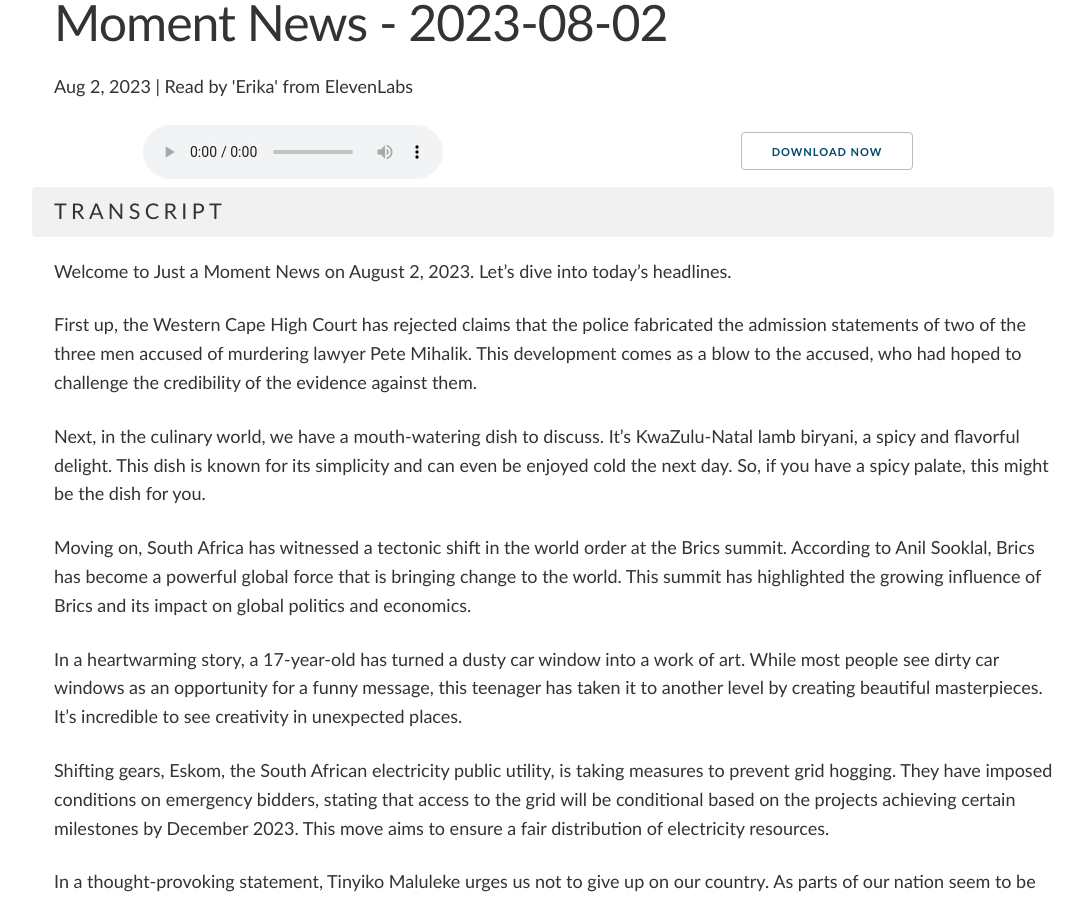
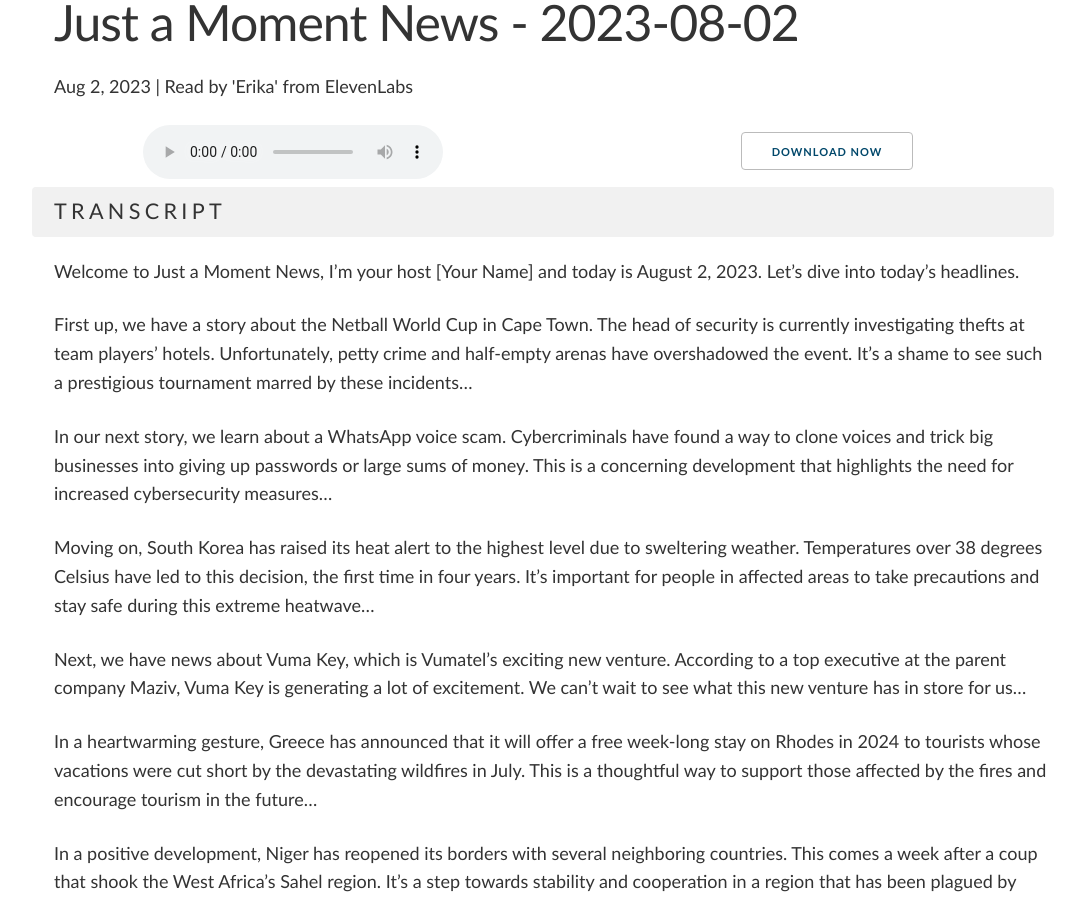
Before and after one commit to shauntrennery/moment, a Jekyll site: the page built from docs/_posts/2023-08-02-news.md, in a window 1280 px wide and 900 px high, scrolled down 414 px. Shown: the whole window, without its empty margins (86-1171 px from the left). Built offline with Jekyll 4.4.1, drawn with Linux system fonts in a browser that asks for light colours; comment, search, counter and statistics services are not loaded; some of the changed text lies outside the part shown.

Commit message:
Add 2023-08-02 Just a Moment News

```diff
--- a/docs/_posts/2023-08-02-news.md
+++ b/docs/_posts/2023-08-02-news.md
@@ -15,26 +15,26 @@
 
 ### Transcript
 
-Welcome to Just a Moment News on August 2, 2023. Let's dive into today's headlines.
+Welcome to Just a Moment News, I'm your host [Your Name] and today is August 2, 2023. Let's dive into today's headlines.
 
-First up, the Western Cape High Court has rejected claims that the police fabricated the admission statements of two of the three men accused of murdering lawyer Pete Mihalik. This development comes as a blow to the accused, who had hoped to challenge the credibility of the evidence against them.
+First up, we have a story about the Netball World Cup in Cape Town. The head of security is currently investigating thefts at team players' hotels. Unfortunately, petty crime and half-empty arenas have overshadowed the event. It's a shame to see such a prestigious tournament marred by these incidents...
 
-Next, in the culinary world, we have a mouth-watering dish to discuss. It's KwaZulu-Natal lamb biryani, a spicy and flavorful delight. This dish is known for its simplicity and can even be enjoyed cold the next day. So, if you have a spicy palate, this might be the dish for you.
+In our next story, we learn about a WhatsApp voice scam. Cybercriminals have found a way to clone voices and trick big businesses into giving up passwords or large sums of money. This is a concerning development that highlights the need for increased cybersecurity measures...
 
-Moving on, South Africa has witnessed a tectonic shift in the world order at the Brics summit. According to Anil Sooklal, Brics has become a powerful global force that is bringing change to the world. This summit has highlighted the growing influence of Brics and its impact on global politics and economics.
+Moving on, South Korea has raised its heat alert to the highest level due to sweltering weather. Temperatures over 38 degrees Celsius have led to this decision, the first time in four years. It's important for people in affected areas to take precautions and stay safe during this extreme heatwave...
 
-In a heartwarming story, a 17-year-old has turned a dusty car window into a work of art. While most people see dirty car windows as an opportunity for a funny message, this teenager has taken it to another level by creating beautiful masterpieces. It's incredible to see creativity in unexpected places.
+Next, we have news about Vuma Key, which is Vumatel's exciting new venture. According to a top executive at the parent company Maziv, Vuma Key is generating a lot of excitement. We can't wait to see what this new venture has in store for us...
 
-Shifting gears, Eskom, the South African electricity public utility, is taking measures to prevent grid hogging. They have imposed conditions on emergency bidders, stating that access to the grid will be conditional based on the projects achieving certain milestones by December 2023. This move aims to ensure a fair distribution of electricity resources.
+In a heartwarming gesture, Greece has announced that it will offer a free week-long stay on Rhodes in 2024 to tourists whose vacations were cut short by the devastating wildfires in July. This is a thoughtful way to support those affected by the fires and encourage tourism in the future...
 
-In a thought-provoking statement, Tinyiko Maluleke urges us not to give up on our country. As parts of our nation seem to be falling apart, it's essential not to label ourselves as a failed state. This reflection raises important questions about the state of our society and the need for collective action.
+In a positive development, Niger has reopened its borders with several neighboring countries. This comes a week after a coup that shook the West Africa's Sahel region. It's a step towards stability and cooperation in a region that has been plagued by instability...
 
-Now, let's turn our attention to international news. China is looking to limit children to two hours a day on their phones. The country's cyberspace regulator believes that children under 18 should have restricted smartphone usage. This decision has had a significant impact on tech companies, with shares tumbling in response.
+Shifting gears, we have a story about Deputy President Mashatile's sons and their business associates. It has come to light that a 24-year-old woman, who goes by the name "Unemployed girl chronicles" on TikTok, secured a three-year firefighting and detecting tender along with Deputy President Mashatile's son. This raises questions about transparency and fairness in the tender process...
 
-In a phone call between Turkey's President Tayyip Erdogan and Russian President Vladimir Putin, the importance of a grain deal was emphasized. Erdogan's office highlighted the need to avoid any actions that could jeopardize the resumption of the Black Sea grain initiative. This conversation underscores the significance of agricultural trade between the two countries.
+In a court testimony, a close friend of Meyiwa, Mthokozisi Thwala, confirmed the details provided by Zandie Khumalo-Gumede regarding the robbery that led to Meyiwa's death. Thwala stated that the gunman had dreadlocks and his alleged accomplice carried a sharp object resembling a knife. This testimony adds more clarity to the ongoing investigation...
 
-Shifting gears once again, Pope Francis vows to keep 'stirring things up' in the Church as his visit to Portugal begins. The Pope's commitment to challenging the status quo within the Church is evident as he embarks on this visit. It will be interesting to see how his message resonates with the faithful.
+The National Prosecuting Authority (NPA) has announced that it will not prosecute ANC secretary-general Fikile Mbalula for his family trip to Dubai in 2016/17. The NPA has found no evidence of criminality in their investigation. This decision puts an end to the allegations surrounding Mbalula's trip...
 
-Lastly, we have a fascinating video featuring Steve Jobs. In this clip, the late business magnate and inventor shares how asking for computer parts led to an internship. It's a reminder of the power of curiosity and the unexpected opportunities that can arise from a simple request.
+Lastly, we have a story about Kuwait's scorching summers, which serve as a warning for our heating planet. Despite the intense heat, life goes on in Kuwait, with shoppers strolling down promenades lined with palm trees and European-style boutiques. It's a reminder of the impact of climate change and the need for global action...
 
-That's all for today's headlines. Stay tuned for more news on Just a Moment News.
+And that's it for today's headlines. Stay informed and stay curious. This is Just a Moment News, I'm [Your Name], and I'll see you next time.
```
Also changed, not shown: other parts of docs/_posts/2023-08-02-news.md (+4 -4 lines).
